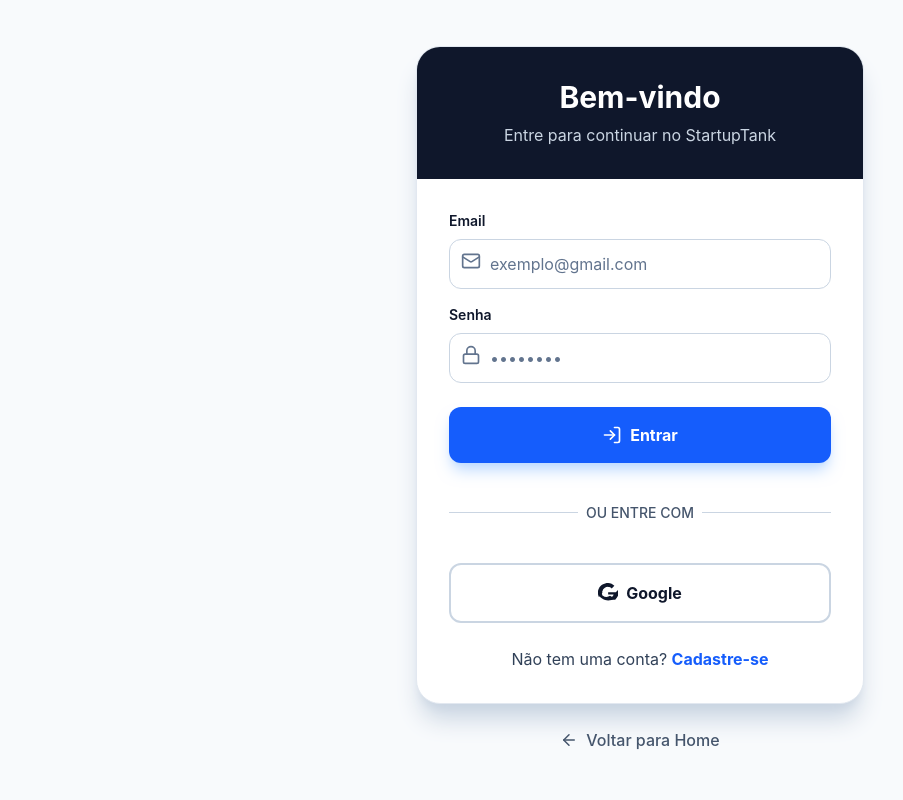
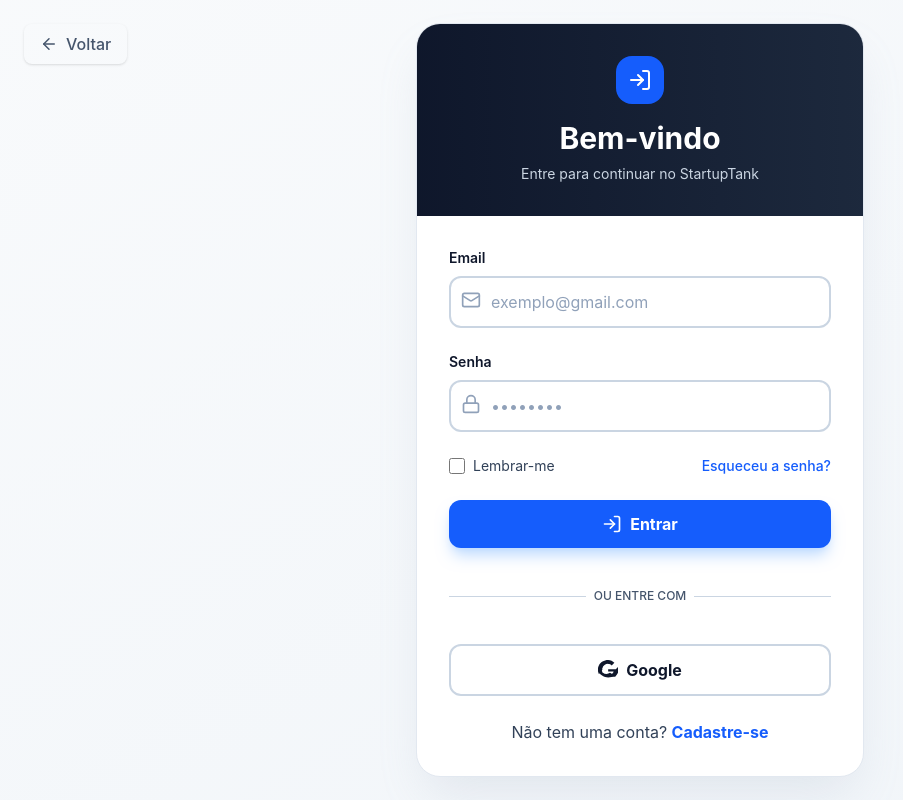
Before and after one commit to adrianomisina/startup-tank, a React (Vite) app in the folder frontend/: page /login in a window 1280 px wide. Shown: the whole page, without its empty margins (0-903 px from the left). Built offline with nearby package versions, Linux system fonts and the light colour scheme.

Commit message:
ajuste de regras para o login

```diff
--- a/frontend/src/pages/LoginPage.tsx
+++ b/frontend/src/pages/LoginPage.tsx
@@ -1,3 +1,4 @@
+/* eslint-disable @typescript-eslint/no-unused-vars */
 import { Lock, LogIn, Mail, ArrowLeft } from 'lucide-react'
 import React, { useState } from 'react'
 import { useNavigate } from 'react-router-dom'
@@ -5,80 +6,200 @@
 const LoginPage: React.FC = () => {
   const [email, setEmail] = useState('')
   const [password, setPassword] = useState('')
+  const [errors, setErrors] = useState<{ email?: string; password?: string; general?: string }>({})
+  const [isLoading, setIsLoading] = useState(false)
   const navigate = useNavigate()
 
-  const handleLogin = (e: React.FormEvent) => {
+  // Validação de email
+  const validateEmail = (email: string) => {
+    const regex = /^[^\s@]+@[^\s@]+\.[^\s@]+$/
+    return regex.test(email)
+  }
+
+  // Validação de formulário
+  const validateForm = () => {
+    const newErrors: { email?: string; password?: string } = {}
+
+    if (!email.trim()) {
+      newErrors.email = 'Email é obrigatório'
+    } else if (!validateEmail(email)) {
+      newErrors.email = 'Email inválido'
+    }
+
+    if (!password.trim()) {
+      newErrors.password = 'Senha é obrigatória'
+    } else if (password.length < 6) {
+      newErrors.password = 'Senha deve ter no mínimo 6 caracteres'
+    }
+
+    setErrors(newErrors)
+    return Object.keys(newErrors).length === 0
+  }
+
+  const handleLogin = async (e: React.FormEvent) => {
     e.preventDefault()
+
+    if (!validateForm()) {
+      return
+    }
+
+    setIsLoading(true)
+
+    try {
+      // Simular delay de requisição
+      await new Promise(resolve => setTimeout(resolve, 1000))
+
       localStorage.setItem('token', 'fake-jwt')
+      localStorage.setItem('userEmail', email)
       navigate('/dashboard')
+    } catch (error) {
+      setErrors({ general: 'Erro ao fazer login. Tente novamente.' })
+    } finally {
+      setIsLoading(false)
+    }
   }
 
   return (
-    <div className="min-h-screen bg-slate-50 flex items-center justify-center p-4 transition-colors duration-300">
+    <div className="min-h-screen bg-linear-to-br from-slate-50 to-slate-100 flex items-center justify-center p-4 transition-colors duration-300">
+      {/* Botão Voltar - Canto Superior Esquerdo */}
+      <button
+        onClick={() => navigate('/')}
+        className="absolute top-6 left-6 inline-flex items-center gap-2 text-slate-600 hover:text-blue-600 font-medium px-4 py-2 rounded-lg hover:bg-white transition-all shadow-sm hover:shadow-md"
+      >
+        <ArrowLeft size={18} className="group-hover:-translate-x-1 transition-transform" />
+        <span className="hidden sm:inline">Voltar</span>
+      </button>
+
       <div className="max-w-md w-full">
-        <div className="bg-white rounded-3xl shadow-xl shadow-slate-300 overflow-hidden border border-slate-200">
+        <div className="bg-white rounded-3xl shadow-2xl shadow-slate-400/20 overflow-hidden border border-slate-200">
           {/* Header */}
-          <div className="p-8 bg-slate-900 text-white text-center">
+          <div className="p-8 bg-linear-to-r from-slate-900 to-slate-800 text-white text-center">
+            <div className="flex justify-center mb-4">
+              <div className="w-12 h-12 bg-blue-600 rounded-2xl flex items-center justify-center">
+                <LogIn size={24} />
+              </div>
+            </div>
             <h2 className="text-3xl font-bold mb-2">Bem-vindo</h2>
-            <p className="text-slate-300">Entre para continuar no StartupTank</p>
+            <p className="text-slate-300 text-sm">Entre para continuar no StartupTank</p>
           </div>
 
           {/* Form */}
           <form onSubmit={handleLogin} className="p-8 space-y-6">
-            <div className="space-y-4">
+            {/* Erro Geral - Exibir no topo do formulário */}
+            {errors.general && (
+              <div className="bg-red-50 border-l-4 border-red-500 p-4 rounded-lg">
+                <p className="text-red-700 font-medium text-sm">{errors.general}</p>
+              </div>
+            )}
+
+            {/* Email Input */}
             <div>
               <label className="block text-sm font-semibold text-slate-900 mb-2">Email</label>
               <div className="relative">
-                  <Mail className="absolute left-3 top-3 text-slate-500" size={20} />
+                <Mail className="absolute left-3 top-3.5 text-slate-400" size={20} />
                 <input
                   type="email"
                   value={email}
-                    onChange={e => setEmail(e.target.value)}
-                    className="w-full pl-10 pr-4 py-3 rounded-xl border border-slate-300 bg-white text-slate-900 placeholder-slate-500 focus:border-blue-500 focus:ring-2 focus:ring-blue-200 outline-none transition-all"
+                  onChange={e => {
+                    setEmail(e.target.value)
+                    if (errors.email) setErrors({ ...errors, email: undefined })
+                  }}
+                  className={`w-full pl-10 pr-4 py-3 rounded-xl border-2 bg-white text-slate-900 placeholder-slate-400 focus:outline-none transition-all ${
+                    errors.email
+                      ? 'border-red-500 focus:ring-2 focus:ring-red-200'
+                      : 'border-slate-300 focus:border-blue-500 focus:ring-2 focus:ring-blue-200'
+                  }`}
                   placeholder="exemplo@gmail.com"
-                    required
+                  disabled={isLoading}
                 />
               </div>
+              {errors.email && (
+                <p className="text-red-600 text-xs font-medium mt-1.5">{errors.email}</p>
+              )}
             </div>
 
+            {/* Password Input */}
             <div>
               <label className="block text-sm font-semibold text-slate-900 mb-2">Senha</label>
               <div className="relative">
-                  <Lock className="absolute left-3 top-3 text-slate-500" size={20} />
+                <Lock className="absolute left-3 top-3.5 text-slate-400" size={20} />
                 <input
                   type="password"
                   value={password}
-                    onChange={e => setPassword(e.target.value)}
-                    className="w-full pl-10 pr-4 py-3 rounded-xl border border-slate-300 bg-white text-slate-900 placeholder-slate-500 focus:border-blue-500 focus:ring-2 focus:ring-blue-200 outline-none transition-all"
+                  onChange={e => {
+                    setPassword(e.target.value)
+                    if (errors.password) setErrors({ ...errors, password: undefined })
+                  }}
+                  className={`w-full pl-10 pr-4 py-3 rounded-xl border-2 bg-white text-slate-900 placeholder-slate-400 focus:outline-none transition-all ${
+                    errors.password
+                      ? 'border-red-500 focus:ring-2 focus:ring-red-200'
+                      : 'border-slate-300 focus:border-blue-500 focus:ring-2 focus:ring-blue-200'
+                  }`}
                   placeholder="••••••••"
-                    required
+                  disabled={isLoading}
                 />
               </div>
-              </div>
+              {errors.password && (
+                <p className="text-red-600 text-xs font-medium mt-1.5">{errors.password}</p>
+              )}
             </div>
 
+            {/* Remember & Forgot Password */}
+            <div className="flex items-center justify-between text-sm">
+              <label className="flex items-center gap-2 cursor-pointer group">
+                <input
+                  type="checkbox"
+                  className="w-4 h-4 rounded border-slate-300 text-blue-600 focus:ring-2 focus:ring-blue-200 cursor-pointer"
+                  disabled={isLoading}
+                />
+                <span className="text-slate-700 group-hover:text-slate-900 transition-colors">
+                  Lembrar-me
+                </span>
+              </label>
+              <a
+                href="#"
+                className="text-blue-600 hover:text-blue-700 font-medium transition-colors"
+              >
+                Esqueceu a senha?
+              </a>
+            </div>
+
+            {/* Submit Button */}
             <button
               type="submit"
-              className="w-full bg-blue-600 text-white py-4 rounded-xl font-bold hover:bg-blue-700 transition-all shadow-lg shadow-blue-200 flex items-center justify-center gap-2"
+              disabled={isLoading}
+              className="w-full bg-blue-600 text-white py-3 rounded-xl font-bold hover:bg-blue-700 disabled:bg-slate-400 disabled:cursor-not-allowed transition-all shadow-lg shadow-blue-200 flex items-center justify-center gap-2"
             >
+              {isLoading ? (
+                <>
+                  <div className="w-5 h-5 border-2 border-white border-t-transparent rounded-full animate-spin" />
+                  <span>Entrando...</span>
+                </>
+              ) : (
+                <>
                   <LogIn size={20} />
-              Entrar
+                  <span>Entrar</span>
+                </>
+              )}
             </button>
 
+            {/* Divider */}
             <div className="relative py-4">
               <div className="absolute inset-0 flex items-center">
                 <div className="w-full border-t border-slate-300"></div>
               </div>
               <div className="relative flex justify-center text-sm">
-                <span className="px-2 bg-white text-slate-600 uppercase font-medium">
+                <span className="px-2 bg-white text-slate-600 uppercase font-medium text-xs">
                   Ou entre com
                 </span>
               </div>
             </div>
 
+            {/* Google Button */}
             <button
               type="button"
-              className="w-full bg-white border-2 border-slate-300 text-slate-900 py-4 rounded-xl font-bold hover:bg-slate-50 hover:border-slate-400 transition-all flex items-center justify-center gap-2"
+              disabled={isLoading}
+              className="w-full bg-white border-2 border-slate-300 text-slate-900 py-3 rounded-xl font-bold hover:bg-slate-50 hover:border-slate-400 disabled:opacity-50 disabled:cursor-not-allowed transition-all flex items-center justify-center gap-2"
             >
               <svg className="w-5 h-5" viewBox="0 0 24 24">
                 <path
@@ -98,9 +219,10 @@
                   d="M12.18 4.77c1.64 0 3.11.57 4.27 1.68l3.19-3.19C17.7 1.48 15.21 0 12.18 0C7.21 0 2.9 2.77 1.02 6.47l4.22 3.14c.98-2.93 3.71-5.11 6.94-5.11Z"
                 />
               </svg>
-              Google
+              <span>Google</span>
             </button>
 
+            {/* Register Link */}
             <p className="text-center text-slate-700">
               Não tem uma conta?{' '}
               <a
@@ -112,17 +234,6 @@
             </p>
           </form>
         </div>
-
-        {/* Link Voltar - Fora do Card */}
-        <div className="text-center mt-6">
-          <button
-            onClick={() => navigate('/')}
-            className="inline-flex items-center gap-2 text-slate-600 hover:text-blue-600 font-medium transition-colors group"
-          >
-            <ArrowLeft size={18} className="group-hover:-translate-x-1 transition-transform" />
-            <span>Voltar para Home</span>
-          </button>
-        </div>
       </div>
     </div>
   )
```
Lines whose indentation alone changed are shown as unchanged.
